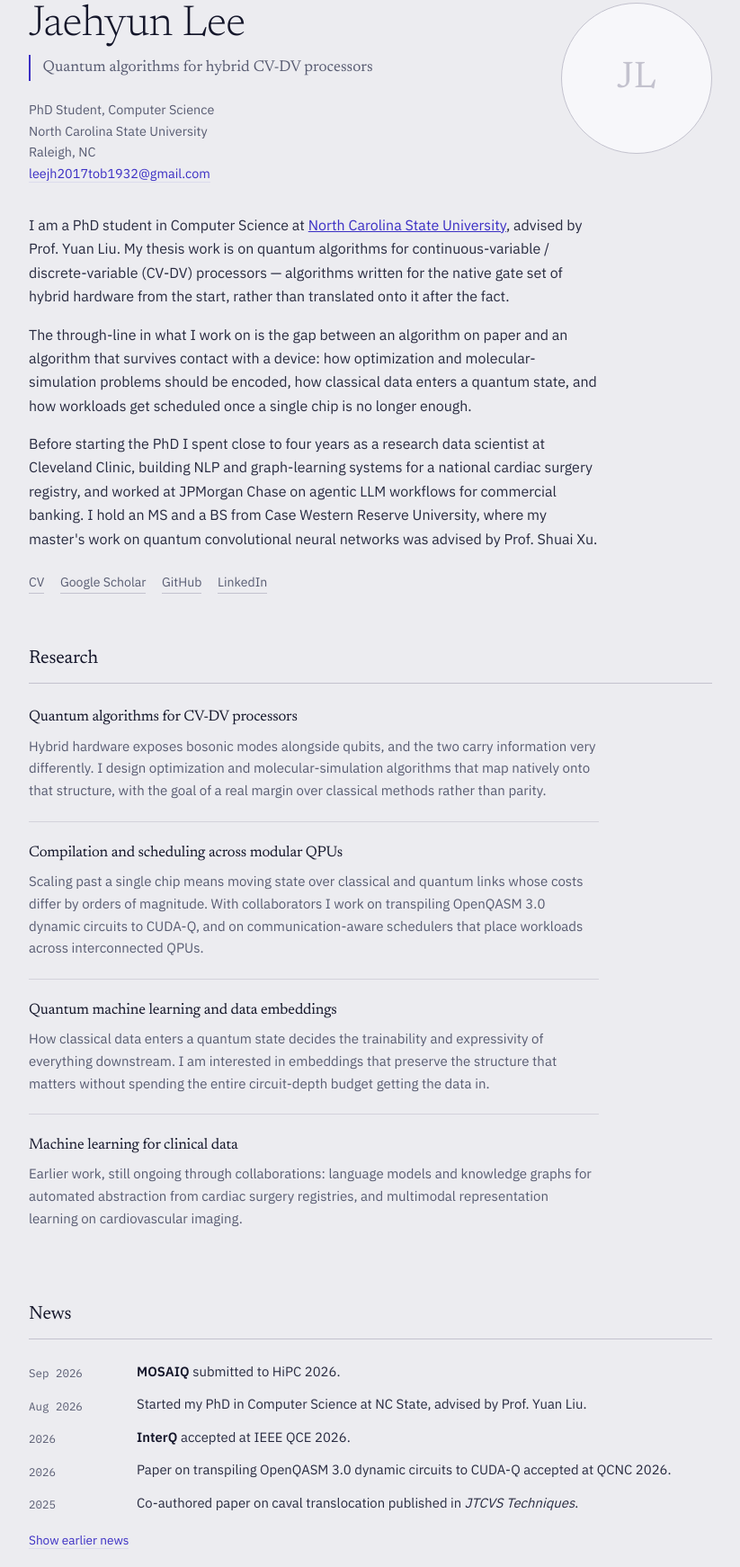
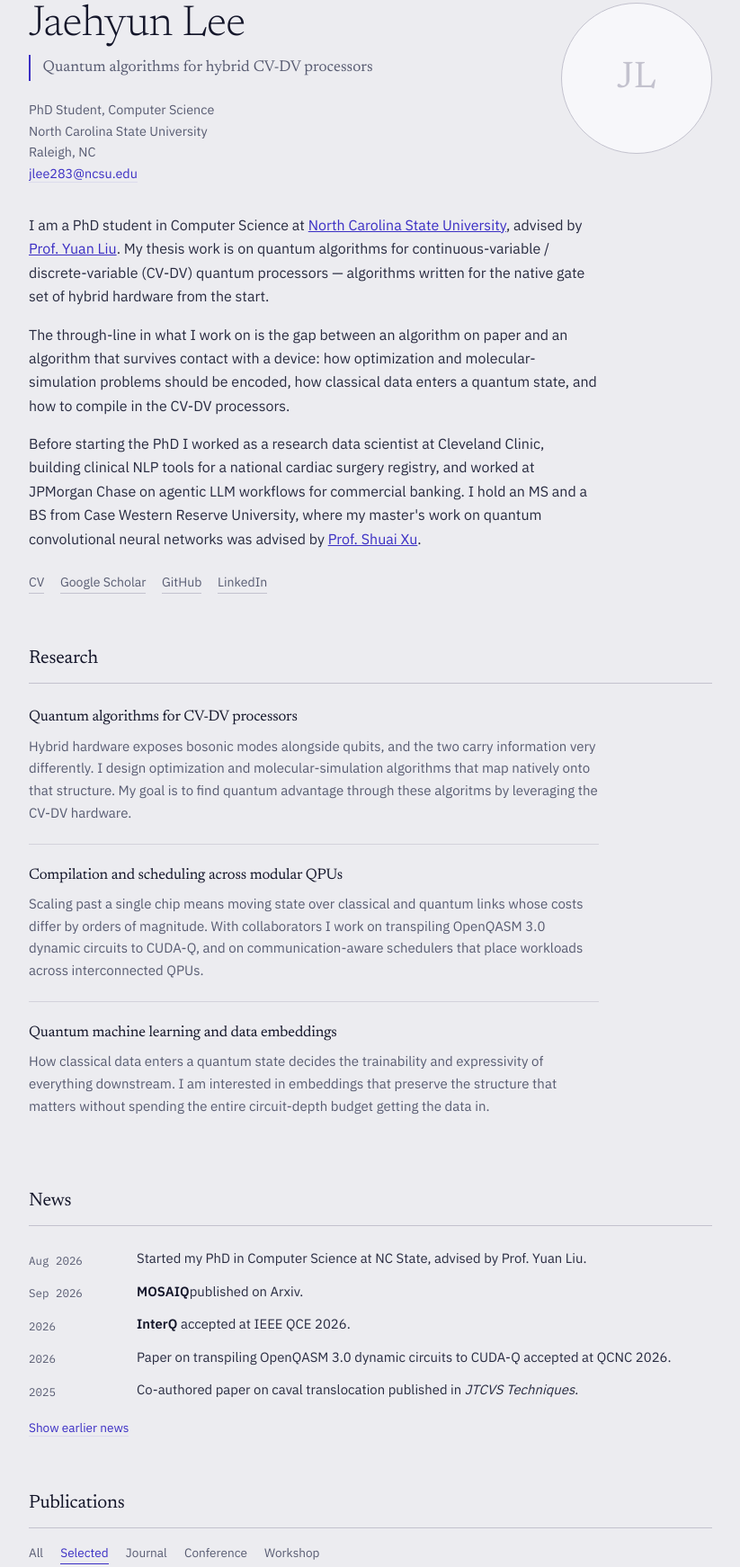
Before and after one commit to JaehyunsLee/JaehyunsLee.github.io, a plain HTML site: page index.html in a window 1280 px wide. Shown: the part 122-1864 px from the top of the page at 90% size, without its empty margins (228-1051 px from the left). Drawn offline with Linux system fonts and the light colour scheme.

Commit message:
Update index.html

```diff
--- a/index.html
+++ b/index.html
@@ -28,7 +28,7 @@ const SITE = {
   affiliation: "PhD Student, Computer Science",
   university:  "North Carolina State University",
   office:      "Raleigh, NC",
-  email:       "leejh2017tob1932@gmail.com",
+  email:       "jlee283@ncsu.edu",
   photo:       "profile.jpg",     // drop the file next to index.html; falls back to initials
   links: {
     "CV":             "cv.pdf",
@@ -40,16 +40,16 @@ const SITE = {
 
 /* Bio. One string per paragraph. Raw HTML is allowed. */
 const BIO = [
-  `I am a PhD student in Computer Science at <a href="https://www.ncsu.edu/">North Carolina State University</a>, advised by Prof. Yuan Liu. My thesis work is on quantum algorithms for continuous-variable / discrete-variable (CV-DV) processors — algorithms written for the native gate set of hybrid hardware from the start, rather than translated onto it after the fact.`,
-  `The through-line in what I work on is the gap between an algorithm on paper and an algorithm that survives contact with a device: how optimization and molecular-simulation problems should be encoded, how classical data enters a quantum state, and how workloads get scheduled once a single chip is no longer enough.`,
-  `Before starting the PhD I spent close to four years as a research data scientist at Cleveland Clinic, building NLP and graph-learning systems for a national cardiac surgery registry, and worked at JPMorgan Chase on agentic LLM workflows for commercial banking. I hold an MS and a BS from Case Western Reserve University, where my master's work on quantum convolutional neural networks was advised by Prof. Shuai Xu.`
+  `I am a PhD student in Computer Science at <a href="https://www.ncsu.edu/">North Carolina State University</a>, advised by <a href="https://ece.ncsu.edu/people/yliu335/">Prof. Yuan Liu</a>. My thesis work is on quantum algorithms for continuous-variable / discrete-variable (CV-DV) quantum processors — algorithms written for the native gate set of hybrid hardware from the start.`,
+  `The through-line in what I work on is the gap between an algorithm on paper and an algorithm that survives contact with a device: how optimization and molecular-simulation problems should be encoded, how classical data enters a quantum state, and how to compile in the CV-DV processors.`,
+  `Before starting the PhD I worked as a research data scientist at Cleveland Clinic, building clinical NLP tools for a national cardiac surgery registry, and worked at JPMorgan Chase on agentic LLM workflows for commercial banking. I hold an MS and a BS from Case Western Reserve University, where my master's work on quantum convolutional neural networks was advised by <a href="https://case.edu/engineering/about/faculty-and-staff-directory/shuai-xu">Prof. Shuai Xu</a>.`
 ];
 
 /* Research threads. */
 const RESEARCH = [
   {
     title: "Quantum algorithms for CV-DV processors",
-    body:  `Hybrid hardware exposes bosonic modes alongside qubits, and the two carry information very differently. I design optimization and molecular-simulation algorithms that map natively onto that structure, with the goal of a real margin over classical methods rather than parity.`
+    body:  `Hybrid hardware exposes bosonic modes alongside qubits, and the two carry information very differently. I design optimization and molecular-simulation algorithms that map natively onto that structure. My goal is to find quantum advantage through these algoritms by leveraging the CV-DV hardware.`
   },
   {
     title: "Compilation and scheduling across modular QPUs",
@@ -58,17 +58,13 @@ const RESEARCH = [
   {
     title: "Quantum machine learning and data embeddings",
     body:  `How classical data enters a quantum state decides the trainability and expressivity of everything downstream. I am interested in embeddings that preserve the structure that matters without spending the entire circuit-depth budget getting the data in.`
-  },
-  {
-    title: "Machine learning for clinical data",
-    body:  `Earlier work, still ongoing through collaborations: language models and knowledge graphs for automated abstraction from cardiac surgery registries, and multimodal representation learning on cardiovascular imaging.`
   }
 ];
 
 /* News. Newest first. First five show; the rest collapse behind a toggle. */
 const NEWS = [
-  { date: "Sep 2026", text: `<b>MOSAIQ</b> submitted to HiPC 2026.` },
   { date: "Aug 2026", text: `Started my PhD in Computer Science at NC State, advised by Prof. Yuan Liu.` },
+  { date: "Sep 2026", text: `<b>MOSAIQ</b>published on Arxiv.`},
   { date: "2026",     text: `<b>InterQ</b> accepted at IEEE QCE 2026.` },
   { date: "2026",     text: `Paper on transpiling OpenQASM 3.0 dynamic circuits to CUDA-Q accepted at QCNC 2026.` },
   { date: "2025",     text: `Co-authored paper on caval translocation published in <i>JTCVS Techniques</i>.` },
@@ -82,14 +78,6 @@ const NEWS = [
    selected: shows under the "Selected" filter
    links:    arxiv / pdf / code / doi / slides / poster / video                   */
 const PUBS = [
-  {
-    title: "MOSAIQ: Modality-Optimized Scheduling Across Interconnected QPUs",
-    authors: ["V. Kulkarni", "J. Lee", "et al."],
-    venue: "Submitted to IEEE International Conference on High Performance Computing, Data, and Analytics (HiPC)",
-    abbr: "HiPC", year: 2026, type: "submitted", selected: true,
-    key: "kulkarni2026mosaiq",
-    links: {}
-  },
   {
     title: "InterQ: Communication-Aware Scheduling Across Modular QPUs with Classical and Quantum Links",
     authors: ["V. Kulkarni", "J. Lee", "et al."],
```
